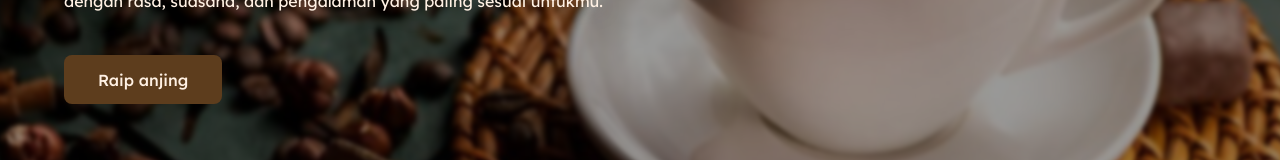
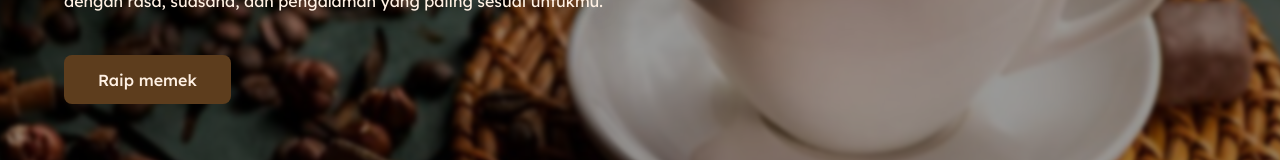
Before and after one commit to Zikra2244/ngopiyuk-frontend, a React (Vite) app: page / in a window 1280 px wide. Shown: the part 445-605 px from the top of the page. Built offline with nearby package versions, Linux system fonts and the light colour scheme; no server answers.

Commit message:
ci/cd frontend

```diff
--- a/src/pages/LandingPage.jsx
+++ b/src/pages/LandingPage.jsx
@@ -66,7 +66,7 @@ const LandingPage = () => {
               to={isLoggedIn ? "/home" : "/register"}
               className={`${styles.btnHero} ${styles.primary}`}
             >
-              <span>Raip anjing</span>
+              <span>Raip memek</span>
             </Link>
           </div>
         </div>
```
